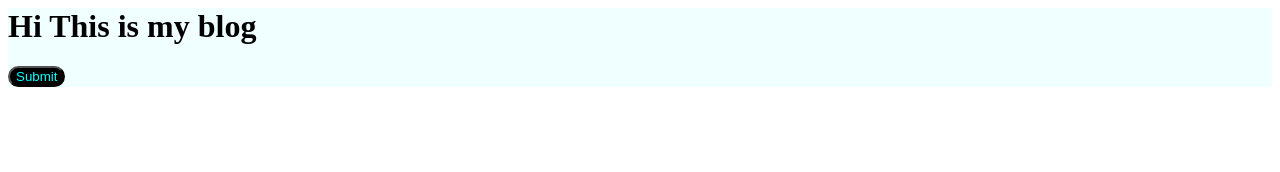
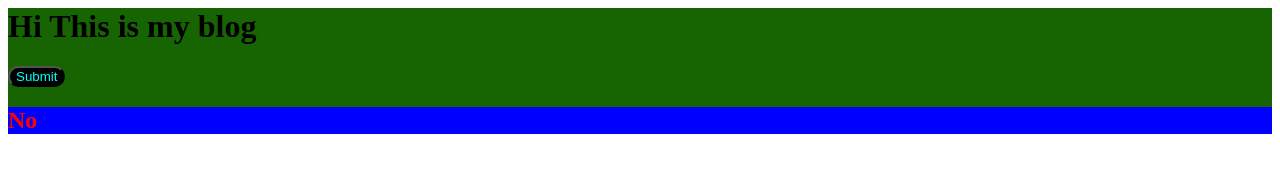
Before and after one commit to ammu142apsara/html_dummy, a plain HTML site: page index.html in a window 1280 px wide. Drawn offline with Linux system fonts and the light colour scheme.

Commit message:
Changes made

```diff
--- a/index.html
+++ b/index.html
@@ -9,6 +9,9 @@
     <div class="banner">
     <h1>Hi This is my blog</h1>
     <button>Submit</button>
+    <div class="bg">
+        <h2>No</h2>
+    </div>
     </div>
 </body>
 </html>
--- a/style.css
+++ b/style.css
@@ -1,5 +1,5 @@
 .banner{
-    background-color: azure;
+    background-color: rgb(23, 100, 3);
 }
 h1{
     color: black;
@@ -9,3 +9,9 @@ button{
     color: aqua;
     background-color: black;
 }
+h2{
+    color: red;
+}
+.bg{
+    background-color: blue ;
+}
```
